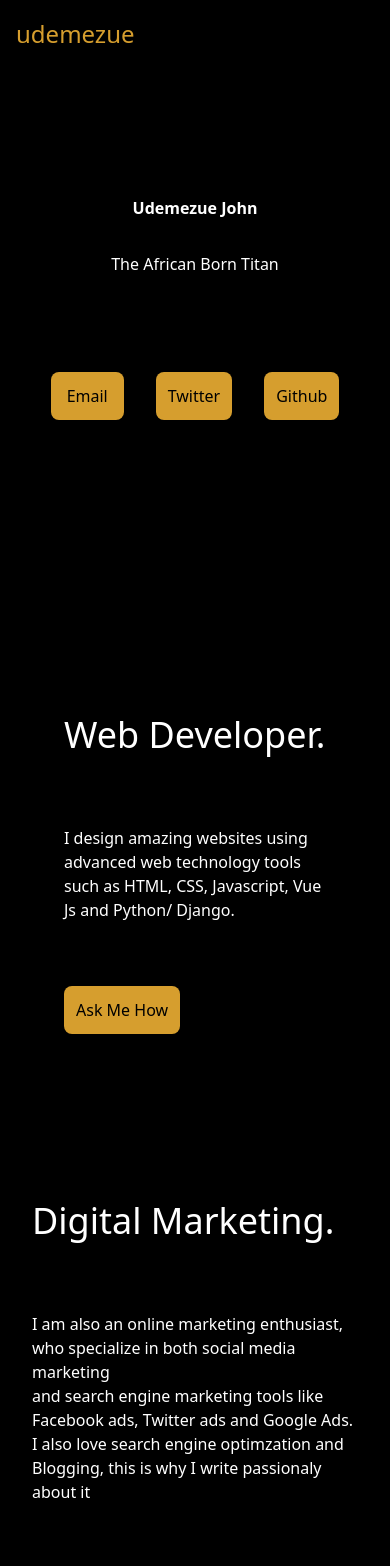
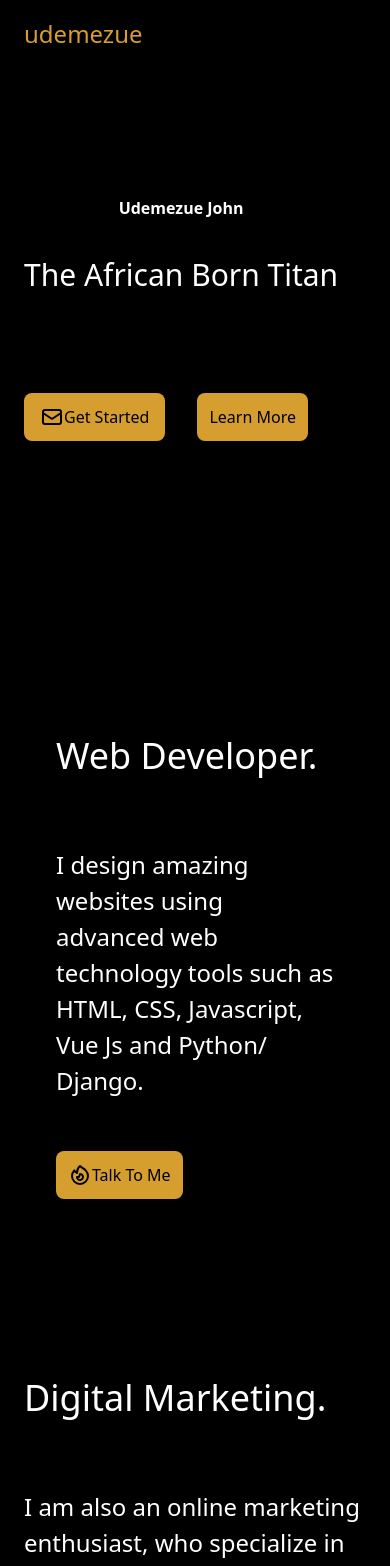
Before and after one commit to udemezue01/udemezue, a Vue app: page / in a window 390 px wide. Shown: the top 1566 px of the page. Built offline with nearby package versions, Linux system fonts and the light colour scheme.

Commit message:
updated landing page

```diff
--- a/src/components/Navbar.vue
+++ b/src/components/Navbar.vue
@@ -3,7 +3,7 @@
 
   <!--   The navigational bar section -->
 
-    <div class="bg-black flex justify-between py-4 px-4 items-center shadow-sm">
+    <div class="bg-black flex justify-between py-4 px-6 lg:px-32 items-center shadow-sm">
 
       <div class="text-white">
 
--- a/src/views/Landing.vue
+++ b/src/views/Landing.vue
@@ -3,27 +3,32 @@
 
     <!-- The introductory section -->
 
-    <div class="item-center mt-32">
+    <div class="flex mt-32 px-6 lg:px-32">
+
+      <div>
+
+        <h1 class="text-center font-body font-black text-white sm:text-5xl lg:text-6xl"> Udemezue John </h1>
+
+        <p class="mt-8 font-body font-ordinary text-white text-3xl"> The African Born Titan</p>
+
+        <div class="flex items-center space-x-8 mt-24">
+
+          <a class="bg-yellow-600 text-black py-3 px-4 rounded-lg font-body font-medium inline-flex">
+            <svg class="w-6 h-6" fill="none" stroke="currentColor" viewBox="0 0 24 24" xmlns="http://www.w3.org/2000/svg"><path stroke-linecap="round" stroke-linejoin="round" stroke-width="2" d="M3 8l7.89 5.26a2 2 0 002.22 0L21 8M5 19h14a2 2 0 002-2V7a2 2 0 00-2-2H5a2 2 0 00-2 2v10a2 2 0 002 2z"></path></svg>
+            Get Started
+          </a>
+
+          <a class="bg-yellow-600 text-black py-3 px-3 rounded-lg font-body font-medium inline-flex">
+            Learn More
+          </a>
 
 
 
-        <h1 class="text-center font-body font-black text-white sm:text-5xl lg:text-6xl"> Udemezue John </h1>
+      </div>
 
-        <p class="mt-8 text-center font-body font-ordinary text-white"> The African Born Titan</p>
 
-        <div class="flex items-center space-x-8 justify-center mt-24">
 
-          <a class="bg-yellow-600 text-black py-3 px-4 rounded-lg font-body font-medium">
-            Email
-          </a>
 
-          <a class="bg-yellow-600 text-black py-3 px-3 rounded-lg font-body font-medium">
-            Twitter
-          </a>
-
-          <a class="bg-yellow-600 text-black py-3 px-3 rounded-lg font-body font-medium">
-            Github
-          </a>
 
         </div>
 
@@ -37,7 +42,7 @@
 
     <!-- 	The first flex -->
 
-    	<div class="flex justify-between px-8 lg:px-32">
+    	<div class="flex justify-between px-6 lg:px-32">
     		<div>
 
     			<img src="/img/web.jpg" class="object-center object-cover h-18 w-18 rounded-lg hidden lg:block">
@@ -46,7 +51,7 @@
 
     		<div class="p-8 lg:w-1/2 lg:w-full">
           <h1 class="text-4xl text-white"> Web Developer.</h1>
-    			<p class="mt-16 text-white">
+    			<p class="mt-16 text-white text-2xl">
 
 
                   I design amazing websites using advanced web technology tools such as HTML, CSS, Javascript, Vue Js and Python/ Django.
@@ -54,9 +59,10 @@
 
     			</p>
 
-    			<button class="mt-16 bg-yellow-600 text-black py-3 px-3 rounded-lg font-body font-medium">
-            Ask Me How
-          </button>
+    			<a class="animate-bounce mt-16 bg-yellow-600 text-black py-3 px-3 rounded-lg font-body font-medium inline-flex">
+            <svg class="w-6 h-6" fill="none" stroke="currentColor" viewBox="0 0 24 24" xmlns="http://www.w3.org/2000/svg"><path stroke-linecap="round" stroke-linejoin="round" stroke-width="2" d="M17.657 18.657A8 8 0 016.343 7.343S7 9 9 10c0-2 .5-5 2.986-7C14 5 16.09 5.777 17.656 7.343A7.975 7.975 0 0120 13a7.975 7.975 0 01-2.343 5.657z"></path><path stroke-linecap="round" stroke-linejoin="round" stroke-width="2" d="M9.879 16.121A3 3 0 1012.015 11L11 14H9c0 .768.293 1.536.879 2.121z"></path></svg>
+            Talk To Me
+          </a>
 
     		</div>
 
@@ -66,12 +72,12 @@
 
     	 <!-- 	The second flex -->
 
-    	<div class="mt-32 flex justify-between px-8 lg:px-32">
+    	<div class="mt-32 flex justify-between px-6 lg:px-32">
     		<div class="lg:w-1/2 lg:w-full">
 
             <h1 class="text-white text-4xl">   Digital Marketing.</h1>
 
-          <p class="mt-16 text-white">
+          <p class="mt-16 text-white text-2xl">
 
 
                 I am also an online marketing enthusiast, who specialize in both social media marketing <br>and search engine marketing tools like Facebook ads, Twitter ads and Google Ads.
@@ -81,16 +87,17 @@
           </p>
 
 
-    		<button class="mt-16 bg-yellow-600 text-black py-3 px-3 rounded-lg font-body font-medium">
+    		<a class="animate-bounce mt-16 bg-yellow-600 text-black py-3 px-3 rounded-lg font-body font-medium inline-flex">
+            <svg class="w-6 h-6" fill="none" stroke="currentColor" viewBox="0 0 24 24" xmlns="http://www.w3.org/2000/svg"><path stroke-linecap="round" stroke-linejoin="round" stroke-width="2" d="M17.657 18.657A8 8 0 016.343 7.343S7 9 9 10c0-2 .5-5 2.986-7C14 5 16.09 5.777 17.656 7.343A7.975 7.975 0 0120 13a7.975 7.975 0 01-2.343 5.657z"></path><path stroke-linecap="round" stroke-linejoin="round" stroke-width="2" d="M9.879 16.121A3 3 0 1012.015 11L11 14H9c0 .768.293 1.536.879 2.121z"></path></svg>
             Talk To Me
-          </button>
+          </a>
 
 
     		</div>
 
     		<div>
 
-    			<img src="/img/marketing.jpg" class="object-cover object-center rounded-lg h-18 w-18 hidden lg:block">
+    			<img src="/img/marketing.jpg" class="object-cover object-center rounded-lg h-62 w-18 hidden lg:block">
 
     		</div>
 
@@ -102,7 +109,7 @@
 
     	 <!-- 	The Third flex -->
 
-    	<div class="mt-16 flex justify-between px-8 lg:px-32">
+    	<div class="mt-16 flex justify-between px-6 lg:px-32">
     		<div>
     			<img src="img/entrepreneur.jpg" class="object-center object-cover rounded-lg hidden lg:block">
 
@@ -112,16 +119,17 @@
 
           <h1 class="text-white text-4xl">  Serial Entrepreneur.</h1>
 
-          <p class="mt-16 text-white">
+          <p class="mt-16 text-white text-2xl">
 
 
             I strongly believe in taking sole responsibility for myself and not rely on job oppotunities before I can become what I want to be in life, and this is why I choose create oppotunities for my self by becoming an entrepreneur.
 
           </p>
 
-    		<button class="mt-16 bg-yellow-600 text-black py-3 px-3 rounded-lg font-body font-medium">
-            Ask Me How
-          </button>
+    		<a class="animate-bounce mt-16 bg-yellow-600 text-black py-3 px-3 rounded-lg font-body font-medium inline-flex">
+            <svg class="w-6 h-6" fill="none" stroke="currentColor" viewBox="0 0 24 24" xmlns="http://www.w3.org/2000/svg"><path stroke-linecap="round" stroke-linejoin="round" stroke-width="2" d="M17.657 18.657A8 8 0 016.343 7.343S7 9 9 10c0-2 .5-5 2.986-7C14 5 16.09 5.777 17.656 7.343A7.975 7.975 0 0120 13a7.975 7.975 0 01-2.343 5.657z"></path><path stroke-linecap="round" stroke-linejoin="round" stroke-width="2" d="M9.879 16.121A3 3 0 1012.015 11L11 14H9c0 .768.293 1.536.879 2.121z"></path></svg>
+            Talk To Me
+          </a>
 
 
     		</div>
```
